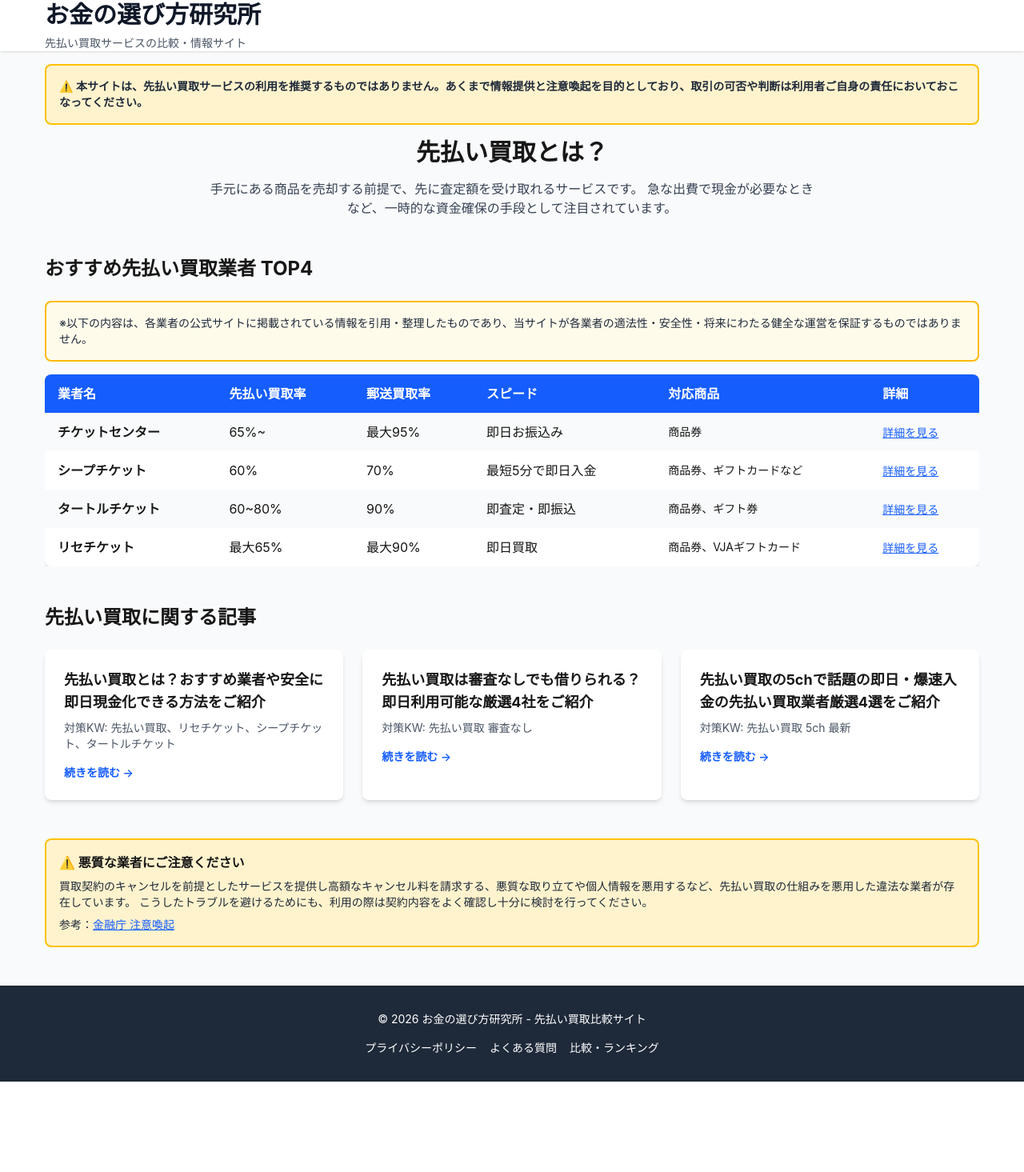
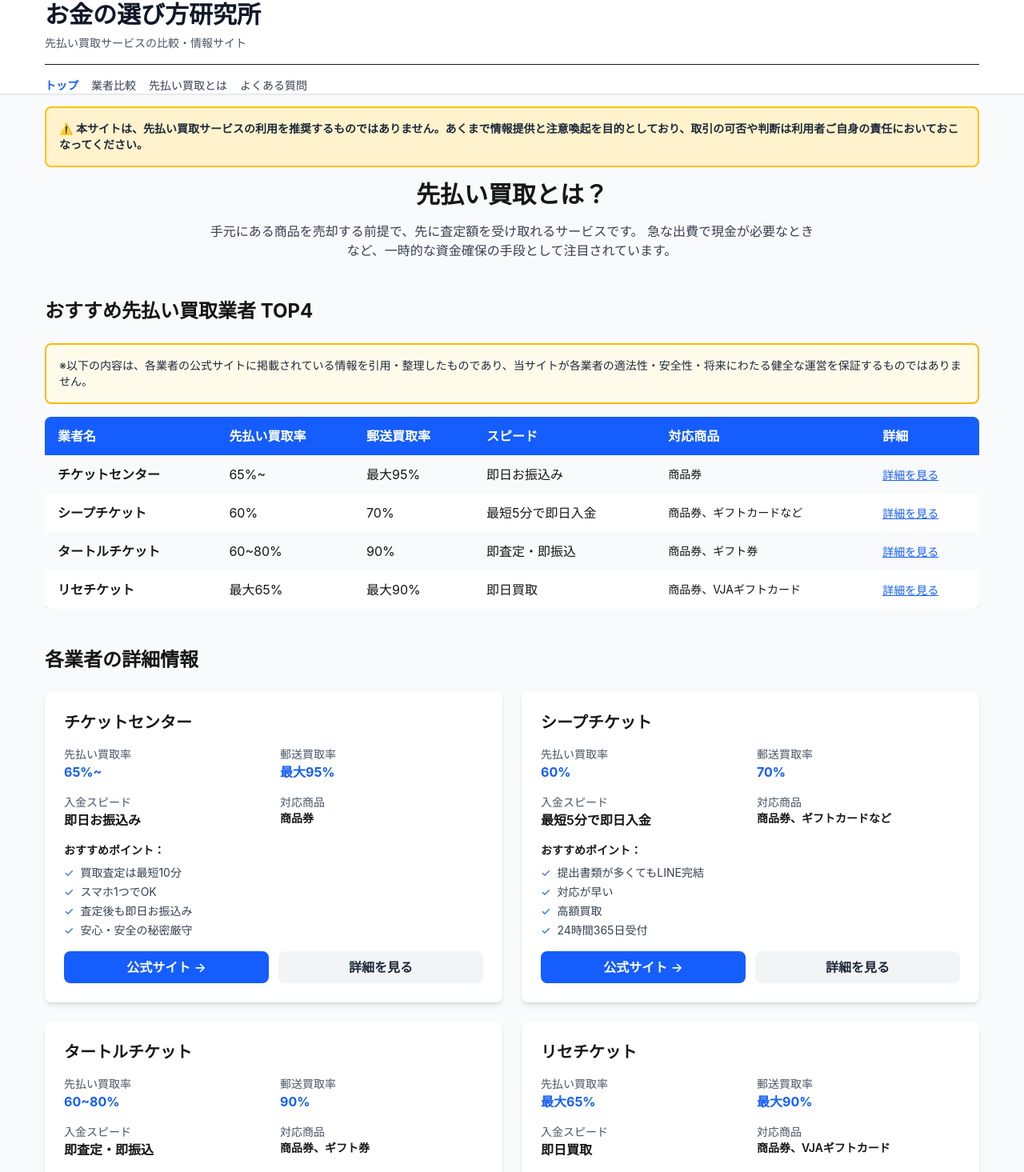
Before and after one commit to webmaster0818/okanenoerabikata, a Next.js app: page / in a window 1280 px wide. Shown: the top 1465 px of the page at 80% size. Before the commit the page ends 1352 px from the top, so only its background shows below. Built offline with nearby package versions, Linux system fonts and the light colour scheme.

Commit message:
Add navigation and internal links to all pages

```diff
--- a/app/articles/[slug]/page.tsx
+++ b/app/articles/[slug]/page.tsx
@@ -72,6 +72,15 @@
           <h1 className="text-2xl md:text-3xl font-bold text-gray-900">
             {article.title}
           </h1>
+
+          {/* ナビゲーション */}
+          <nav className="mt-4 border-t pt-4">
+            <ul className="flex flex-wrap gap-4 text-sm">
+              <li><Link href="/" className="text-gray-700 hover:text-blue-600">トップ</Link></li>
+              <li><Link href="/comparison" className="text-gray-700 hover:text-blue-600">業者比較</Link></li>
+              <li><Link href="/faq" className="text-gray-700 hover:text-blue-600">よくある質問</Link></li>
+            </ul>
+          </nav>
         </div>
       </header>
 
--- a/app/companies/[id]/page.tsx
+++ b/app/companies/[id]/page.tsx
@@ -186,6 +186,16 @@
           <h1 className="text-2xl md:text-3xl font-bold text-gray-900">
             {company.name}の口コミ評判・詳細情報
           </h1>
+
+          {/* ナビゲーション */}
+          <nav className="mt-4 border-t pt-4">
+            <ul className="flex flex-wrap gap-4 text-sm">
+              <li><Link href="/" className="text-gray-700 hover:text-blue-600">トップ</Link></li>
+              <li><Link href="/comparison" className="text-gray-700 hover:text-blue-600">業者比較</Link></li>
+              <li><Link href="/articles/what-is-advance-purchase" className="text-gray-700 hover:text-blue-600">先払い買取とは</Link></li>
+              <li><Link href="/faq" className="text-gray-700 hover:text-blue-600">FAQ</Link></li>
+            </ul>
+          </nav>
         </div>
       </header>
 
@@ -263,6 +273,38 @@
           </section>
         )}
 
+        {/* 他の業者も見る */}
+        <section className="bg-white p-6 rounded-lg shadow-md mb-8">
+          <h2 className="text-2xl font-bold mb-4">他のおすすめ業者</h2>
+          <div className="grid md:grid-cols-3 gap-4">
+            {Object.entries(companiesData)
+              .filter(([key]) => key !== id)
+              .map(([key, comp]: [string, any]) => (
+                <Link
+                  key={key}
+                  href={`/companies/${key}`}
+                  className="p-4 border-2 border-gray-200 rounded-lg hover:border-blue-600 hover:shadow-md transition-all"
+                >
+                  <h3 className="font-bold text-lg mb-2">{comp.name}</h3>
+                  <p className="text-sm text-gray-600 mb-2">
+                    先払い買取率: <span className="font-semibold text-blue-600">{companiesData[key].buyingMethods[0]?.rate || '要確認'}</span>
+                  </p>
+                  <div className="text-blue-600 text-sm font-semibold">
+                    詳細を見る →
+                  </div>
+                </Link>
+              ))}
+          </div>
+          <div className="mt-6 text-center">
+            <Link
+              href="/comparison"
+              className="inline-block bg-blue-600 text-white px-6 py-3 rounded-lg hover:bg-blue-700 transition-colors font-semibold"
+            >
+              全業者を比較する
+            </Link>
+          </div>
+        </section>
+
         {/* 注意喚起（下部） */}
         <div className="warning-box">
           <h3 className="font-bold mb-2">⚠️ ご利用の際の注意点</h3>
--- a/app/comparison/page.tsx
+++ b/app/comparison/page.tsx
@@ -70,6 +70,16 @@
           <p className="text-sm text-gray-600 mt-2">
             おすすめの先払い買取業者を徹底比較
           </p>
+
+          {/* ナビゲーション */}
+          <nav className="mt-4 border-t pt-4">
+            <ul className="flex flex-wrap gap-4 text-sm">
+              <li><Link href="/" className="text-gray-700 hover:text-blue-600">トップ</Link></li>
+              <li><Link href="/comparison" className="text-blue-600 font-semibold">業者比較</Link></li>
+              <li><Link href="/articles/what-is-advance-purchase" className="text-gray-700 hover:text-blue-600">先払い買取とは</Link></li>
+              <li><Link href="/faq" className="text-gray-700 hover:text-blue-600">FAQ</Link></li>
+            </ul>
+          </nav>
         </div>
       </header>
 
--- a/app/faq/page.tsx
+++ b/app/faq/page.tsx
@@ -58,6 +58,16 @@
           <p className="text-sm text-gray-600 mt-2">
             先払い買取に関するよくある質問と回答
           </p>
+
+          {/* ナビゲーション */}
+          <nav className="mt-4 border-t pt-4">
+            <ul className="flex flex-wrap gap-4 text-sm">
+              <li><Link href="/" className="text-gray-700 hover:text-blue-600">トップ</Link></li>
+              <li><Link href="/comparison" className="text-gray-700 hover:text-blue-600">業者比較</Link></li>
+              <li><Link href="/articles/what-is-advance-purchase" className="text-gray-700 hover:text-blue-600">先払い買取とは</Link></li>
+              <li><Link href="/faq" className="text-blue-600 font-semibold">FAQ</Link></li>
+            </ul>
+          </nav>
         </div>
       </header>
 
--- a/app/page.tsx
+++ b/app/page.tsx
@@ -91,13 +91,23 @@
     <div className="min-h-screen bg-gray-50">
       {/* ヘッダー */}
       <header className="bg-white shadow-sm">
-        <div className="container mx-auto px-4 py-6">
+        <div className="container mx-auto px-4 py-4">
           <h1 className="text-2xl md:text-3xl font-bold text-gray-900">
             お金の選び方研究所
           </h1>
           <p className="text-sm text-gray-600 mt-2">
             先払い買取サービスの比較・情報サイト
           </p>
+
+          {/* ナビゲーション */}
+          <nav className="mt-4 border-t pt-4">
+            <ul className="flex flex-wrap gap-4 text-sm">
+              <li><Link href="/" className="text-blue-600 font-semibold">トップ</Link></li>
+              <li><Link href="/comparison" className="text-gray-700 hover:text-blue-600">業者比較</Link></li>
+              <li><Link href="/articles/what-is-advance-purchase" className="text-gray-700 hover:text-blue-600">先払い買取とは</Link></li>
+              <li><Link href="/faq" className="text-gray-700 hover:text-blue-600">よくある質問</Link></li>
+            </ul>
+          </nav>
         </div>
       </header>
 
@@ -166,6 +176,63 @@
           </div>
         </section>
 
+        {/* 業者詳細カード */}
+        <section className="mb-12">
+          <h2 className="text-2xl font-bold mb-6">各業者の詳細情報</h2>
+          <div className="grid md:grid-cols-2 gap-6">
+            {recommendedCompanies.map((company) => (
+              <div key={company.id} className="bg-white p-6 rounded-lg shadow-md">
+                <h3 className="text-xl font-bold mb-4">{company.name}</h3>
+                <div className="grid grid-cols-2 gap-4 mb-4">
+                  <div>
+                    <p className="text-sm text-gray-600">先払い買取率</p>
+                    <p className="font-bold text-blue-600">{company.advanceRate}</p>
+                  </div>
+                  <div>
+                    <p className="text-sm text-gray-600">郵送買取率</p>
+                    <p className="font-bold text-blue-600">{company.mailRate}</p>
+                  </div>
+                  <div>
+                    <p className="text-sm text-gray-600">入金スピード</p>
+                    <p className="font-semibold">{company.speed}</p>
+                  </div>
+                  <div>
+                    <p className="text-sm text-gray-600">対応商品</p>
+                    <p className="font-semibold text-sm">{company.products}</p>
+                  </div>
+                </div>
+                <div className="mb-4">
+                  <p className="text-sm font-semibold mb-2">おすすめポイント：</p>
+                  <ul className="space-y-1">
+                    {company.features.map((feature, idx) => (
+                      <li key={idx} className="text-sm text-gray-700 flex items-start">
+                        <span className="text-blue-600 mr-2">✓</span>
+                        {feature}
+                      </li>
+                    ))}
+                  </ul>
+                </div>
+                <div className="flex gap-3">
+                  <a
+                    href={company.url}
+                    target="_blank"
+                    rel="noopener noreferrer"
+                    className="flex-1 bg-blue-600 text-white text-center px-4 py-2 rounded-lg hover:bg-blue-700 transition-colors font-semibold"
+                  >
+                    公式サイト →
+                  </a>
+                  <Link
+                    href={`/companies/${company.id}`}
+                    className="flex-1 bg-gray-100 text-gray-800 text-center px-4 py-2 rounded-lg hover:bg-gray-200 transition-colors font-semibold"
+                  >
+                    詳細を見る
+                  </Link>
+                </div>
+              </div>
+            ))}
+          </div>
+        </section>
+
         {/* 記事一覧 */}
         <section className="mb-12">
           <h2 className="text-2xl font-bold mb-6">先払い買取に関する記事</h2>
--- a/app/privacy/page.tsx
+++ b/app/privacy/page.tsx
@@ -15,6 +15,15 @@
           <p className="text-sm text-gray-600 mt-2">
             個人情報の取り扱いについて
           </p>
+
+          {/* ナビゲーション */}
+          <nav className="mt-4 border-t pt-4">
+            <ul className="flex flex-wrap gap-4 text-sm">
+              <li><Link href="/" className="text-gray-700 hover:text-blue-600">トップ</Link></li>
+              <li><Link href="/comparison" className="text-gray-700 hover:text-blue-600">業者比較</Link></li>
+              <li><Link href="/faq" className="text-gray-700 hover:text-blue-600">FAQ</Link></li>
+            </ul>
+          </nav>
         </div>
       </header>
 
```
